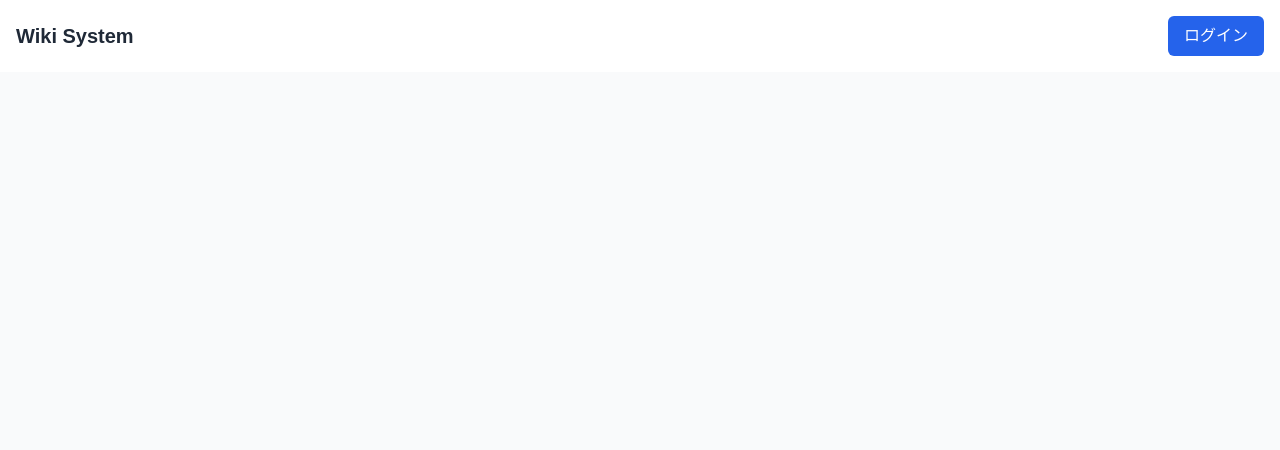
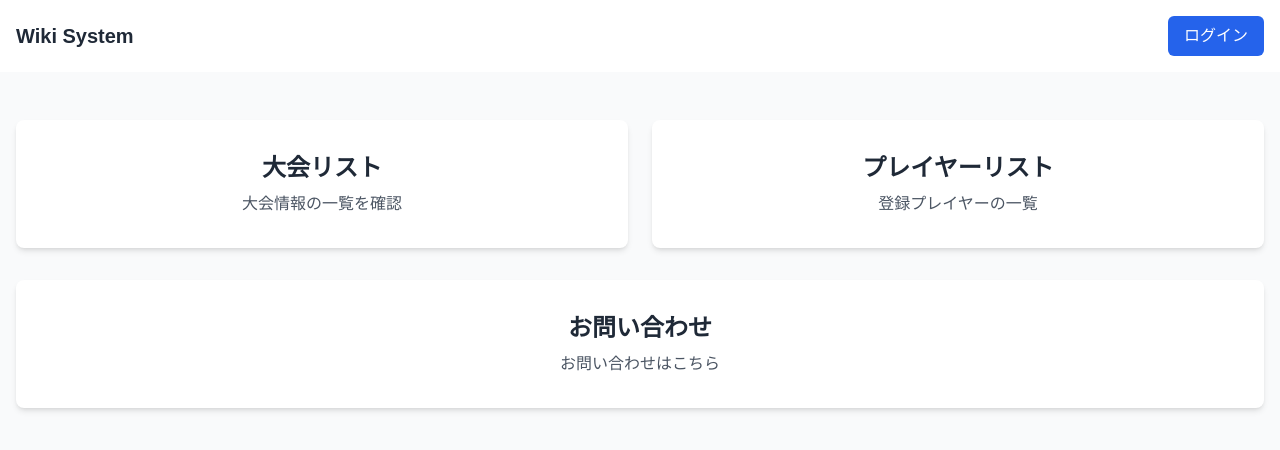
Before and after one commit to hoshiorange/sw2-mk, a Next.js app: page / in a window 1280 px wide. Shown: the top 450 px of the page. Built offline with nearby package versions, Linux system fonts and the light colour scheme; no server answers.

Commit message:
ホームページに大会リスト、プレイヤーリスト、お問い合わせリンクを追加し、各ページの基本構造を作成しました。

```diff
--- /dev/null
+++ b/src/app/contact/page.tsx
@@ -0,0 +1,13 @@
+"use client";
+
+export default function ContactPage() {
+  return (
+    <main className="min-h-screen bg-gray-50">
+      <div className="container mx-auto px-4 py-12">
+        <div className="max-w-7xl mx-auto">
+          <h1 className="text-3xl font-bold text-center">お問い合わせ</h1>
+        </div>
+      </div>
+    </main>
+  );
+}
--- a/src/app/page.tsx
+++ b/src/app/page.tsx
@@ -1,12 +1,45 @@
 // src/app/page.tsx
 "use client";
+
+import Link from "next/link";
 
 export default function Home() {
   return (
     <main className="min-h-screen bg-gray-50">
       <div className="container mx-auto px-4 py-12">
-        <div className="max-w-7xl mx-auto">
-          {/* コンテンツはここに追加予定 */}
+        <div className="max-w-7xl mx-auto flex flex-col gap-8">
+          <div className="grid grid-cols-1 md:grid-cols-2 gap-6">
+            <Link href="/tournaments" className="block">
+              <div className="bg-white p-8 rounded-lg shadow-md hover:shadow-lg transition-shadow text-center">
+                <h2 className="text-2xl font-bold text-gray-800 mb-2">
+                  大会リスト
+                </h2>
+                <p className="text-gray-600">大会情報の一覧を確認</p>
+              </div>
+            </Link>
+
+            <Link href="/players" className="block">
+              <div className="bg-white p-8 rounded-lg shadow-md hover:shadow-lg transition-shadow text-center">
+                <h2 className="text-2xl font-bold text-gray-800 mb-2">
+                  プレイヤーリスト
+                </h2>
+                <p className="text-gray-600">登録プレイヤーの一覧</p>
+              </div>
+            </Link>
+          </div>
+
+          <div className="grid grid-cols-1 md:grid-cols-2 gap-6">
+            <div className="md:col-span-2">
+              <Link href="/contact" className="block">
+                <div className="bg-white p-8 rounded-lg shadow-md hover:shadow-lg transition-shadow text-center">
+                  <h2 className="text-2xl font-bold text-gray-800 mb-2">
+                    お問い合わせ
+                  </h2>
+                  <p className="text-gray-600">お問い合わせはこちら</p>
+                </div>
+              </Link>
+            </div>
+          </div>
         </div>
       </div>
     </main>
--- /dev/null
+++ b/src/app/players/page.tsx
@@ -0,0 +1,13 @@
+"use client";
+
+export default function PlayersPage() {
+  return (
+    <main className="min-h-screen bg-gray-50">
+      <div className="container mx-auto px-4 py-12">
+        <div className="max-w-7xl mx-auto">
+          <h1 className="text-3xl font-bold text-center">プレイヤーリスト</h1>
+        </div>
+      </div>
+    </main>
+  );
+}
--- /dev/null
+++ b/src/app/tournaments/page.tsx
@@ -0,0 +1,13 @@
+"use client";
+
+export default function TournamentsPage() {
+  return (
+    <main className="min-h-screen bg-gray-50">
+      <div className="container mx-auto px-4 py-12">
+        <div className="max-w-7xl mx-auto">
+          <h1 className="text-3xl font-bold text-center">大会リスト</h1>
+        </div>
+      </div>
+    </main>
+  );
+}
```
